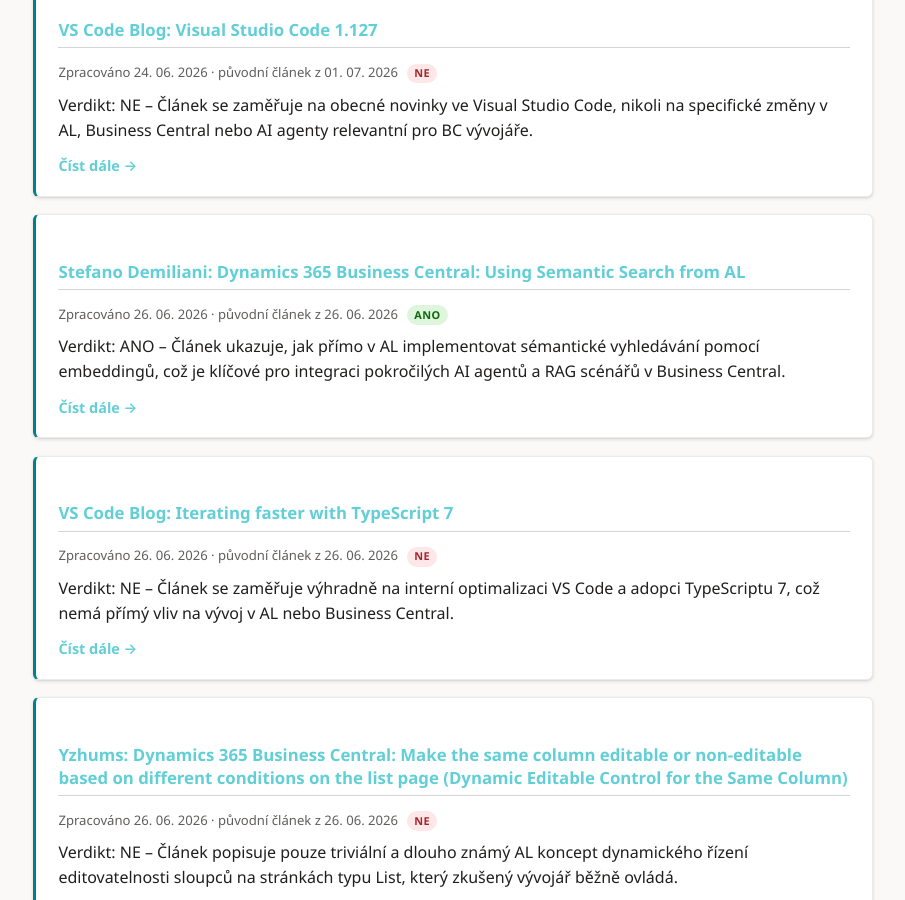
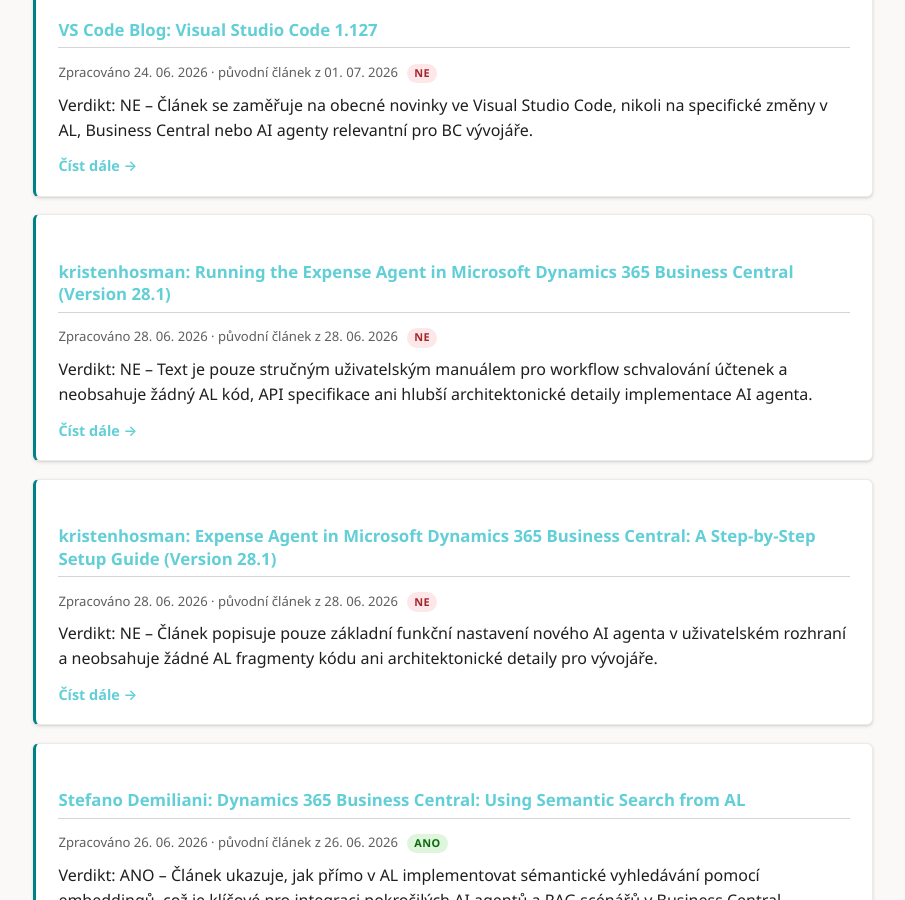
Before and after one commit to ValsorimS/bc-daily-digest, a Jekyll site: the page built from index.md, in a window 1280 px wide and 900 px high, scrolled down 194 px. Shown: the whole window, without its empty margins (187-1092 px from the left). Built offline with Jekyll 4.4.1, drawn with Linux system fonts in a browser that asks for light colours.

Commit message:
Update daily digest

```diff
--- /dev/null
+++ b/_posts/2026-06-28-kristenhosman-0.md
@@ -0,0 +1,16 @@
+---
+layout: post
+title: "kristenhosman: Running the Expense Agent in Microsoft Dynamics 365 Business Central (Version 28.1)"
+published: true
+original_date: 2026-06-28
+---
+
+Verdikt: NE – Text je pouze stručným uživatelským manuálem pro workflow schvalování účtenek a neobsahuje žádný AL kód, API specifikace ani hlubší architektonické detaily implementace AI agenta.
+
+<!--více-->
+
+- Představení autonomního AI „Expense Agenta“ pro Business Central (kontextově cíleno na budoucí v.28.1), který asynchronně zpracovává příchozí e-mailové PDF přílohy a transformuje nestrukturovaná data na strukturované BC entity bez nutnosti klasických externích OCR služeb.
+- Architektura využívá design pattern „human-in-the-loop“, kde LLM agent provede ingest a extrakci dat pro vytvoření draftu nákladového dokladu, ale finální validaci a spuštění schvalovacího workflow (Approval Workflow) ponechává na uživateli.
+- Z pohledu AL vývoje se jedná o integraci e-mailového subsystému s novým agentickým Copilot frameworkem, což potvrzuje trend nahrazování hardcoded integračních můstků flexibilnějšími LLM-based agenty přímo v jádru ERP.
+
+[Číst celý článek](https://www.kristenhosman.com/2026/06/running-expense-agent-in-microsoft.html)
--- /dev/null
+++ b/_posts/2026-06-28-kristenhosman-1.md
@@ -0,0 +1,16 @@
+---
+layout: post
+title: "kristenhosman: Expense Agent in Microsoft Dynamics 365 Business Central: A Step-by-Step Setup Guide (Version 28.1)"
+published: true
+original_date: 2026-06-28
+---
+
+Verdikt: NE – Článek popisuje pouze základní funkční nastavení nového AI agenta v uživatelském rozhraní a neobsahuje žádné AL fragmenty kódu ani architektonické detaily pro vývojáře.
+
+<!--více-->
+
+- Integrace nového out-of-the-box AI asistenta „Expense Agent“ od verze BC 28.1, který využívá Copilot pro OCR extrakci metadat z účtenek, validaci vůči podnikovým pravidlům a orchestraci schvalovacích procesů.
+- Podpora asynchronního ingestu dokladů prostřednictvím dedikované e-mailové schránky (vyžaduje integraci na mailové API v BC) nebo přímým uploadem přes webového klienta do úložiště.
+- Konfigurace je úzce spjata s identitami uživatelů (Expense Users), maticí schvalovatelů a dědičností stávajících nastavení účetní osnovy a dimenzí bez nutnosti psaní custom AL integračního kódu pro základní deployment.
+
+[Číst celý článek](https://www.kristenhosman.com/2026/06/expense-agent-in-microsoft-dynamics-365.html)
--- a/_posts/2026-06-28-vs-code-blog-2.md
+++ b/_posts/2026-06-28-vs-code-blog-2.md
@@ -1,16 +1,16 @@
 ---
 layout: post
-title: "VS Code Blog: Expanding Model Choice in VS Code with Bring Your Own Key"
+title: "VS Code Blog: Introducing auto model selection (preview)"
 published: true
-original_date: 2025-10-22
+original_date: 2025-09-15
 ---
 
-Verdikt: ANO – Článek je relevantní, neboť popisuje základní API ve VS Code, které ovlivňuje budoucí integraci AI agentů a chatovacích zkušeností do vývojového prostředí pro AL.
+Verdikt: NE – Článek se věnuje obecné optimalizaci AI modelů ve VS Code a nijak nesouvisí se specifickým vývojem v AL nebo architekturou Business Central.
 
 <!--více-->
 
-*   VS Code představuje nové `Language Model Chat Provider API`, určené pro integraci a správu jazykových modelů (LLM) přímo v rámci IDE, což rozšiřuje možnosti pro AI asistované programování.
-*   API umožňuje zvýšenou flexibilitu a extenzibilitu pro chatovací rozhraní, čímž developeri získávají možnost volby a konfigurace různých modelů pro generování kódu, refaktoring nebo dokumentaci, s potenciálem pro specifické AL kontexty.
-*   Zaveden je mechanismus `Bring Your Own Key` (BYOK), který umožňuje vývojářům využívat vlastní klíče pro přístup k preferovaným LLM poskytovatelům, čímž získávají kontrolu nad daty, náklady a volbou konkrétních AI služeb.
+* Integrace funkce dynamické selekce LLM (auto model selection) ve VS Code, která automaticky volí optimální model podle složitosti promptu (např. při refaktorování AL kódu).
+* Snížení latence odpovědí a minimalizace rizika narážení na API limity (rate limiting) díky efektivnějšímu směrování dotazů na menší/rychlejší modely.
+* Finanční optimalizace pro platící uživatele v podobě 10% slevy na prémiové dotazy při využití tohoto automatického režimu v IDE.
 
-[Číst celý článek](https://code.visualstudio.com/blogs/2025/10/22/bring-your-own-key)
+[Číst celý článek](https://code.visualstudio.com/blogs/2025/09/15/autoModelSelection)
--- a/history.json
+++ b/history.json
@@ -238,5 +238,8 @@
     "https://code.visualstudio.com/blogs/2025/11/18/PrivateMarketplace": "2026-06-27T16:24:33.073205",
     "https://code.visualstudio.com/blogs/2025/11/04/openSourceAIEditorSecondMilestone": "2026-06-28T00:26:14.500681",
     "https://code.visualstudio.com/blogs/2025/11/03/unified-agent-experience": "2026-06-28T00:27:56.521134",
-    "https://code.visualstudio.com/blogs/2025/10/22/bring-your-own-key": "2026-06-28T00:29:43.682500"
+    "https://code.visualstudio.com/blogs/2025/10/22/bring-your-own-key": "2026-06-28T00:29:43.682500",
+    "https://www.kristenhosman.com/2026/06/running-expense-agent-in-microsoft.html": "2026-06-28T16:26:38.166826",
+    "https://www.kristenhosman.com/2026/06/expense-agent-in-microsoft-dynamics-365.html": "2026-06-28T16:27:53.142941",
+    "https://code.visualstudio.com/blogs/2025/09/15/autoModelSelection": "2026-06-28T16:29:05.051912"
 }
```
